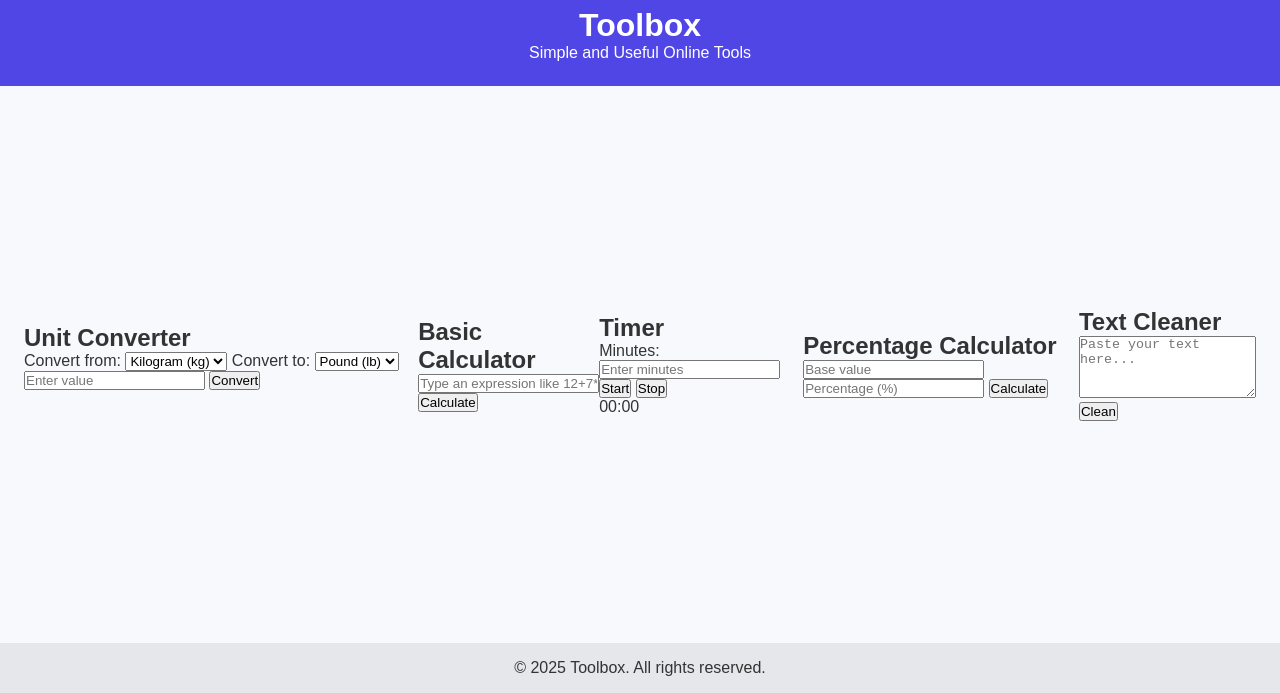
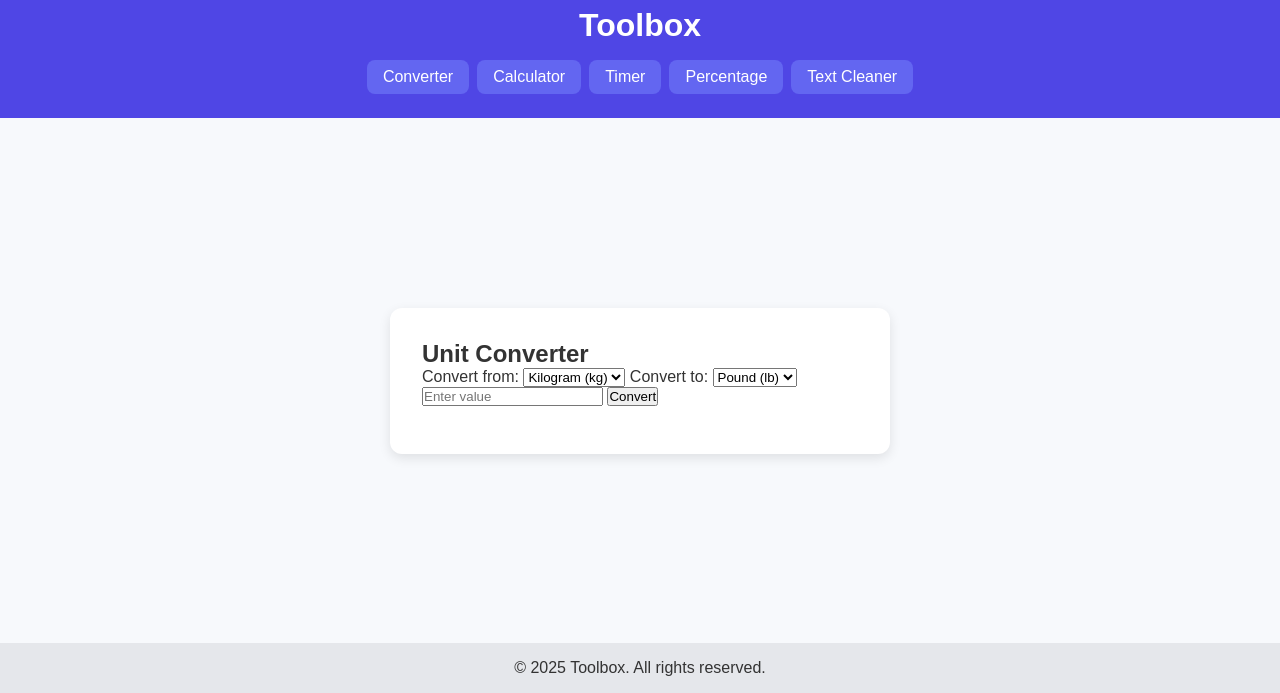
Before and after one commit to Sorajuro/Toolbox, a plain HTML site: page index.html in a window 1280 px wide. Shown: the part 107-800 px from the top of the page. Drawn offline with Linux system fonts and the light colour scheme.

Commit message:
Add files via upload

```diff
--- a/index.html
+++ b/index.html
@@ -11,40 +11,41 @@
   <header>
     <img src="logo.png" alt="Toolbox Logo" class="logo" />
     <h1>Toolbox</h1>
-    <p>Simple and Useful Online Tools</p>
+    <nav>
+      <button onclick="showTool('converter')">Converter</button>
+      <button onclick="showTool('calculator')">Calculator</button>
+      <button onclick="showTool('timer')">Timer</button>
+      <button onclick="showTool('percentage')">Percentage</button>
+      <button onclick="showTool('cleaner')">Text Cleaner</button>
+    </nav>
   </header>
 
   <main>
-    <!-- Unit Converter -->
-    <section class="tool">
+    <section class="tool" id="tool-converter">
       <h2>Unit Converter</h2>
       <label for="convert-from">Convert from:</label>
       <select id="convert-from">
         <option value="kg">Kilogram (kg)</option>
         <option value="m">Meter (m)</option>
       </select>
-
       <label for="convert-to">Convert to:</label>
       <select id="convert-to">
         <option value="lb">Pound (lb)</option>
         <option value="ft">Foot (ft)</option>
       </select>
-
       <input type="number" id="input-value" placeholder="Enter value" />
       <button onclick="convert()">Convert</button>
       <div id="result"></div>
     </section>
 
-    <!-- Calculator -->
-    <section class="tool">
+    <section class="tool" id="tool-calculator">
       <h2>Basic Calculator</h2>
       <input type="text" id="calc-input" placeholder="Type an expression like 12+7*3" />
       <button onclick="calculate()">Calculate</button>
       <div id="calc-result"></div>
     </section>
 
-    <!-- Timer -->
-    <section class="tool">
+    <section class="tool" id="tool-timer">
       <h2>Timer</h2>
       <label for="timer-mins">Minutes:</label>
       <input type="number" id="timer-mins" placeholder="Enter minutes" />
@@ -53,8 +54,7 @@
       <div id="timer-display">00:00</div>
     </section>
 
-    <!-- Percentage Calculator -->
-    <section class="tool">
+    <section class="tool" id="tool-percentage">
       <h2>Percentage Calculator</h2>
       <input type="number" id="base-value" placeholder="Base value" />
       <input type="number" id="percentage" placeholder="Percentage (%)" />
@@ -62,8 +62,7 @@
       <div id="percentage-result"></div>
     </section>
 
-    <!-- Text Cleaner -->
-    <section class="tool">
+    <section class="tool" id="tool-cleaner">
       <h2>Text Cleaner</h2>
       <textarea id="text-input" rows="4" placeholder="Paste your text here..."></textarea>
       <button onclick="cleanText()">Clean</button>
--- a/script.js
+++ b/script.js
@@ -74,3 +74,15 @@ function cleanText() {
   const cleaned = text.trim().replace(/\s+/g, " ");
   document.getElementById("text-result").textContent = cleaned;
 }
+
+function showTool(name) {
+  const tools = document.querySelectorAll(".tool");
+  tools.forEach(tool => {
+    tool.classList.remove("active");
+  });
+  const activeTool = document.getElementById("tool-" + name);
+  if (activeTool) activeTool.classList.add("active");
+}
+
+// Affiche le convertisseur par défaut
+showTool("converter");
--- a/style.css
+++ b/style.css
@@ -104,3 +104,40 @@ footer {
   display: block;
   margin: 0 auto 10px auto;
 }
+
+nav {
+  margin-top: 1rem;
+  display: flex;
+  flex-wrap: wrap;
+  justify-content: center;
+  gap: 0.5rem;
+}
+
+nav button {
+  padding: 0.5rem 1rem;
+  background-color: #6366f1;
+  color: white;
+  border: none;
+  border-radius: 8px;
+  cursor: pointer;
+  font-size: 1rem;
+}
+
+nav button:hover {
+  background-color: #4f46e5;
+}
+
+.tool {
+  display: none;
+  background-color: white;
+  padding: 2rem;
+  border-radius: 12px;
+  box-shadow: 0 4px 12px rgba(0, 0, 0, 0.1);
+  max-width: 500px;
+  width: 100%;
+  margin: 2rem auto;
+}
+
+.tool.active {
+  display: block;
+}
```
